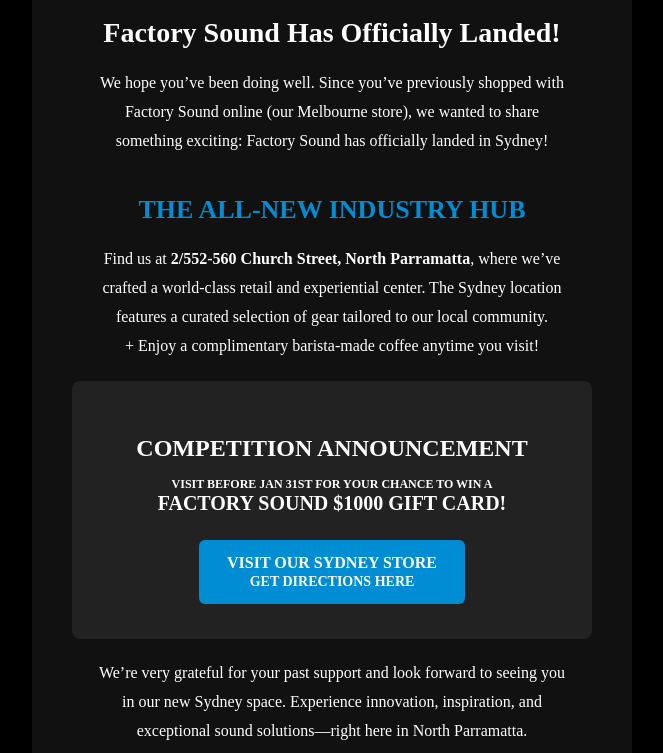
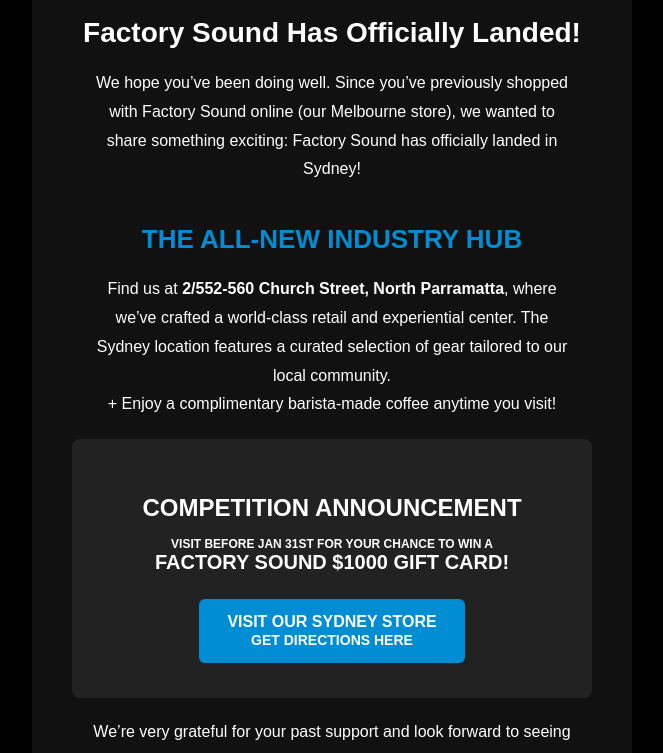
Before and after one commit to MumblesCode/edm-preview, a plain HTML site: page FINAL EDM.html in a window 1280 px wide. Shown: the part 572-1325 px from the top of the page, without its empty margins (308-971 px from the left). Drawn offline with Linux system fonts and the light colour scheme.

Commit message:
Update FINAL EDM.html

```diff
--- a/FINAL EDM.html
+++ b/FINAL EDM.html
@@ -5,7 +5,7 @@
     <meta name="viewport" content="width=device-width, initial-scale=1.0"/>
     <title>Factory Sound Sydney Store</title>
 </head>
-<body style="margin:0; padding:0; background-color:#000000;">
+<body style="margin:0; padding:0; background-color:#000000; font-family: Arial, Helvetica, sans-serif;">
 
     <!-- View in Browser Link -->
     <table width="100%" border="0" cellspacing="0" cellpadding="0" style="background-color:#000000; margin:0; padding:0;">
```
Lines whose indentation alone changed are shown as unchanged.
